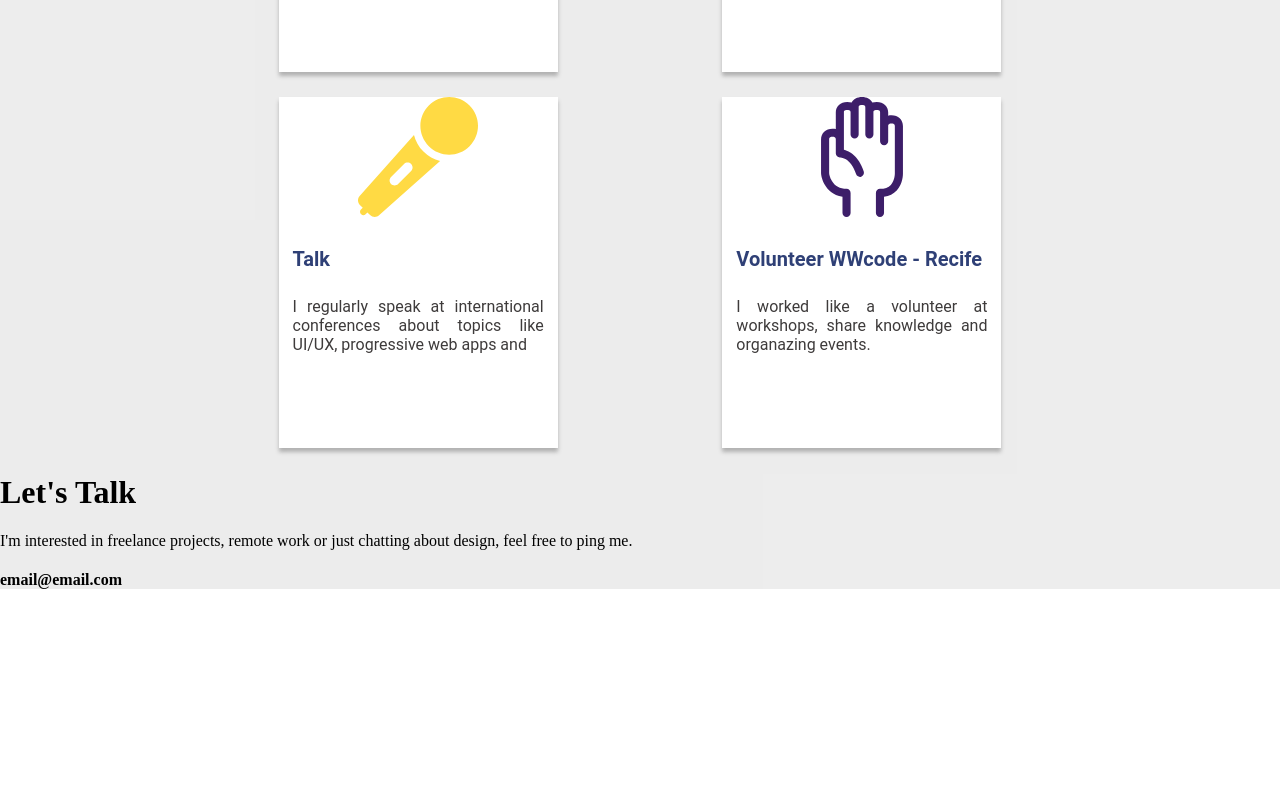
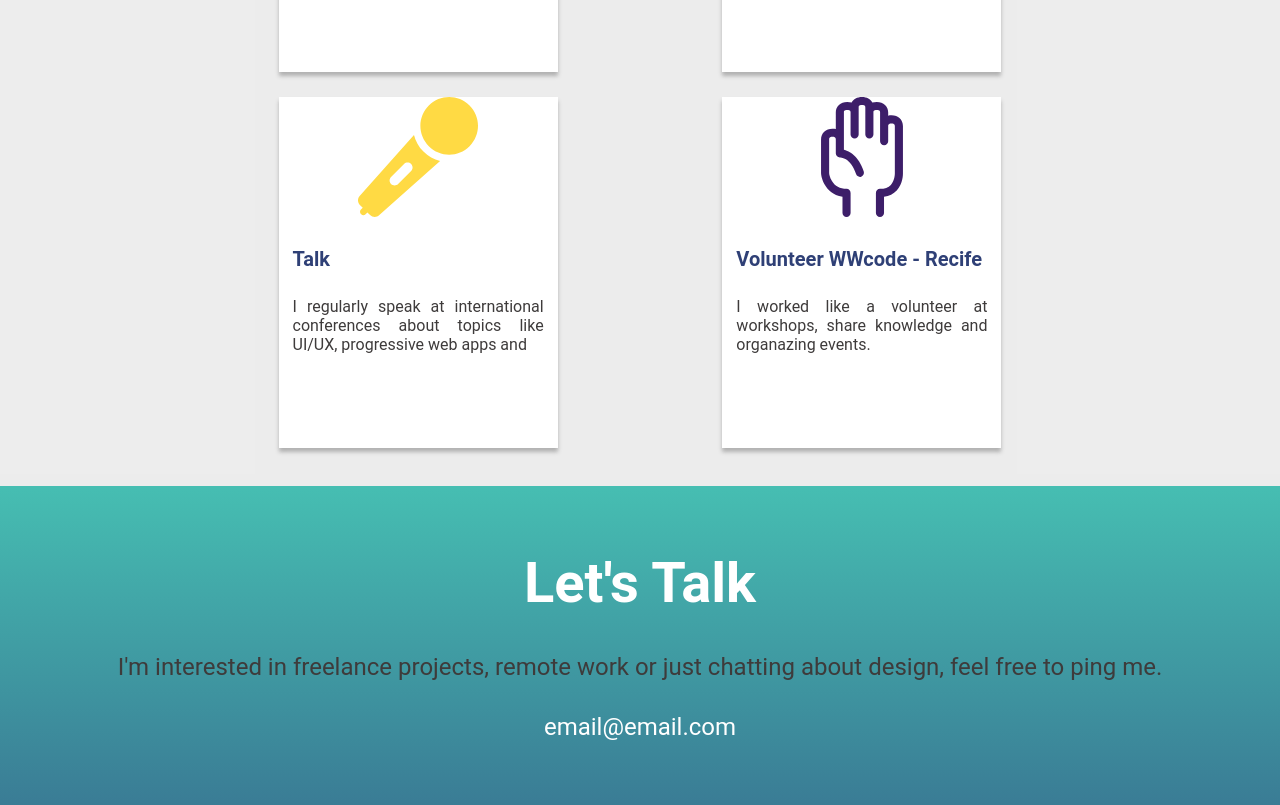
Before and after one commit to keilavg/WomenDevProjects.io, a plain HTML site: page index.html in a window 1280 px wide. Shown: the part 1305-2110 px from the top of the page. Before the commit the page ends 1894 px from the top, so only its background shows below. Drawn offline with Linux system fonts and the light colour scheme.

Commit message:
Adicionando estilo a div contato

```diff
--- a/index.css
+++ b/index.css
@@ -176,3 +176,39 @@ a:link{
     margin: 0% 4% 2% 4%;
     flex-wrap: wrap;
 }
+
+.contact{
+    background: linear-gradient(180deg, #46BEB2 0%, #3A7C95 100%);
+}
+.titulo-3{
+    font-family: Roboto;
+    font-style: normal;
+    font-weight: bold;
+    font-size: 56px;
+    line-height: 66px;
+    color: #FFFFFF;
+    text-align: center;
+    padding-top: 5%;
+}
+
+.paragrafo-contato{
+    font-family: Roboto;
+    font-style: normal;
+    font-weight: normal;
+    font-size: 24px;
+    line-height: 28px;
+    text-align: center;
+    color: #3E3B3B;
+}
+
+.email{
+    font-family: Roboto;
+    font-style: normal;
+    font-weight: normal;
+    font-size: 24px;
+    line-height: 28px;
+    color: #FFFFFF;
+    text-align: center;
+    padding-bottom: 5%;
+
+}
```
